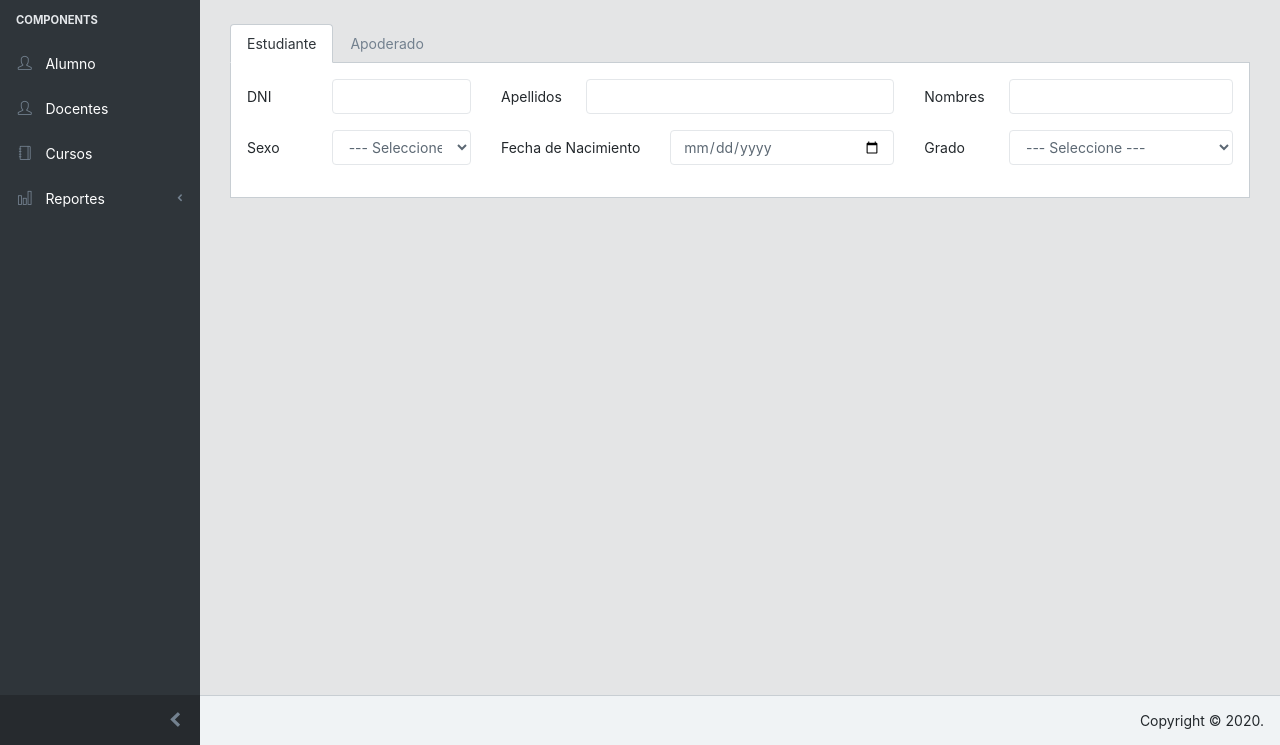
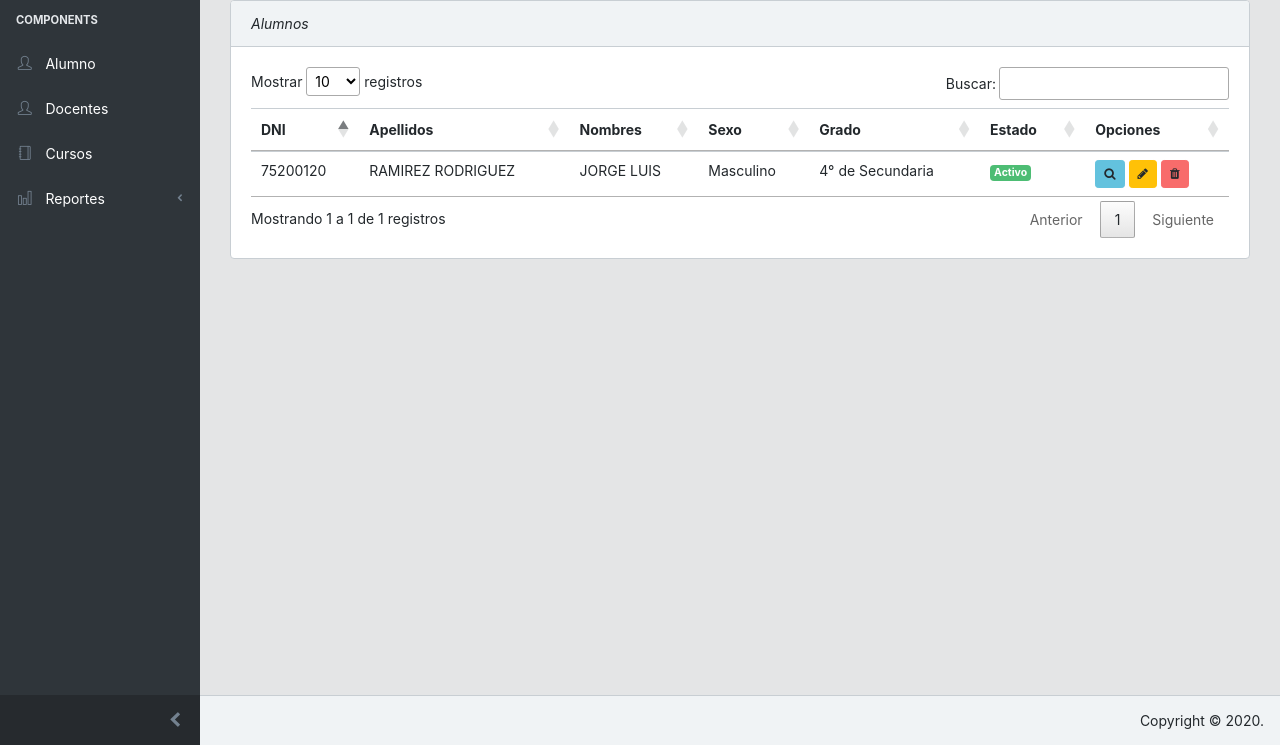
Before and after one commit to JUANA-ALARCO-DE-DAMMERT/SWCOLEGIO, a Laravel app: page / in a window 1280 px wide. Shown: the part 55-800 px from the top of the page. Run offline with Laravel 8, Linux system fonts and the light colour scheme; some libraries are stand-ins or nearby versions.

Commit message:
se agrega datatable

```diff
--- a/resources/views/alumno/create.blade.php
+++ b/resources/views/alumno/create.blade.php
@@ -1,7 +1,12 @@
 @extends('plantilla.plantilla')
 @section('contenido')
 
-<div class="row mt-4">
+<div class="container">
+    <div class="row mt-4">
+        <h4>Registro de estudiante</h4>
+    </div>
+</div>
+<div class="row mt-2">
     <div class="col-lg-12">
         <ul class="nav nav-tabs" role="tablist">
             <li class="nav-item">
@@ -53,8 +58,6 @@
                             </select>
                         </div>
                     </div>
-
-                </form>
             </div>
             <div class="tab-pane" id="apoderado" role="tabpanel">
                     <div class="form-group row">
@@ -71,11 +74,22 @@
                             <input class="form-control" id="" type="text" name="" placeholder="">
                         </div>
                     </div>
+                    <div class="form-group row">
+                        <label class="col-md-1 col-form-label">E-mail</label>
+                        <div class="col-md-3">
+                            <input class="form-control" id="" type="mail" name="" placeholder="">
+                        </div>
+                        <label class="col-md-1 col-form-label">Teléfono</label>
+                        <div class="col-md-2">
+                            <input class="form-control" id="" type="text" name="" placeholder="">
+                        </div>
+                    </div>
                     <div class="form-actions">
                         <input type="submit" value="Registrar" class="btn btn-primary">
                         <a href="" class="btn btn-danger">Cancelar</a>
                     </div>
             </div>
+                </form>
     </div>
 </div>
 
--- a/resources/views/alumno/index.blade.php
+++ b/resources/views/alumno/index.blade.php
@@ -7,22 +7,26 @@
                 <i class=""> Alumnos</i>
             </div>
             <div class="card-body">
-                <table class="table table-responsive-sm table-hover table-sm">
+                <table class="table table-responsive-sm table-hover table-sm" id="dataTable">
                     <thead>
                         <tr>
                             <th>DNI</th>
                             <th>Apellidos</th>
                             <th>Nombres</th>
+                            <th>Sexo</th>
                             <th>Grado</th>
+                            <th>Estado</th>
                             <th>Opciones</th>
                         </tr>
                     </thead>
                     <tbody>
                         <tr>
-                            <td>1</td>
-                            <td>2</td>
-                            <td>3</td>
-                            <td>4</td>
+                            <td>75200120</td>
+                            <td>RAMIREZ RODRIGUEZ</td>
+                            <td>JORGE LUIS</td>
+                            <td>Masculino</td>
+                            <td>4° de Secundaria</td>
+                            <td><span class="badge badge-success">Activo</span></td>
                             <td>
                                <a class="btn btn-sm btn-info"><i class="fa fa-search"></i></a>
                                <a class="btn btn-sm btn-warning"><i class="fa fa-pencil"></i></a>
--- a/resources/views/plantilla/plantilla.blade.php
+++ b/resources/views/plantilla/plantilla.blade.php
@@ -14,6 +14,8 @@
     <!-- Main styles for this application-->
     <link href="{{asset('plantilla/css/style.css')}}" rel="stylesheet">
     <link href="{{asset('plantilla/vendors/pace-progress/css/pace.min.css')}}" rel="stylesheet">
+    <!-- DataTable-->
+    <link rel="stylesheet" type="text/css" href="https://cdn.datatables.net/1.10.20/css/jquery.dataTables.css">
     <!-- Global site tag (gtag.js) - Google Analytics-->
     <script async="" src="https://www.googletagmanager.com/gtag/js?id=UA-118965717-3"></script>
     <script>
@@ -129,5 +131,34 @@
     <script src="{{asset('plantilla/node_modules/pace-progress/pace.min.js')}}"></script>
     <script src="{{asset('plantilla/node_modules/perfect-scrollbar/dist/perfect-scrollbar.min.js')}}"></script>
     <script src="{{asset('plantilla/node_modules/@coreui/coreui/dist/js/coreui.min.js')}}"></script>
+    <!-- DataTable-->
+    <script type="text/javascript" charset="utf8" src="https://cdn.datatables.net/1.10.20/js/jquery.dataTables.js"></script>
+    <script>
+      $(document).ready( function () {
+          $('#dataTable').DataTable();
+      } );
+      var table = $('#dataTable').DataTable({
+        language: {
+            "decimal": "",
+            "emptyTable": "No hay información",
+            "info": "Mostrando _START_ a _END_ de _TOTAL_ registros",
+            "infoEmpty": "Mostrando 0 to 0 of 0 registros",
+            "infoFiltered": "(Filtrado de _MAX_ total registros)",
+            "infoPostFix": "",
+            "thousands": ",",
+            "lengthMenu": "Mostrar _MENU_ registros",
+            "loadingRecords": "Cargando...",
+            "processing": "Procesando...",
+            "search": "Buscar:",
+            "zeroRecords": "Sin resultados encontrados",
+            "paginate": {
+                "first": "Primero",
+                "last": "Ultimo",
+                "next": "Siguiente",
+                "previous": "Anterior"
+            }
+        }
+      });
+    </script>
   </body>
 </html>
--- a/routes/web.php
+++ b/routes/web.php
@@ -12,7 +12,7 @@
 */
 
 Route::get('/', function () {
-    return view('alumno.create');
+    return view('alumno.index');
 });
 
 Auth::routes();
```
